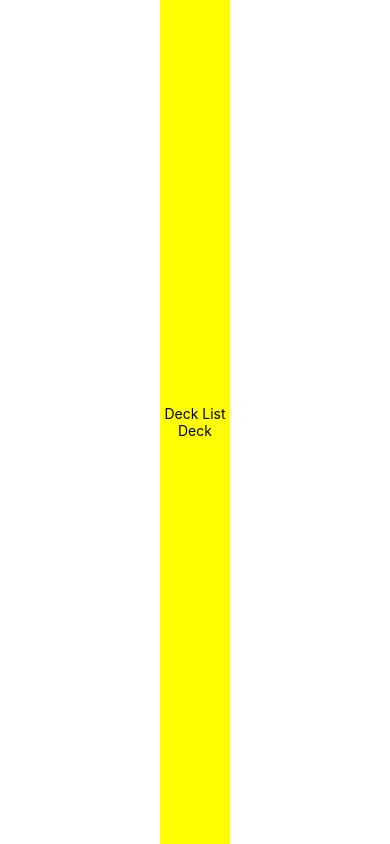
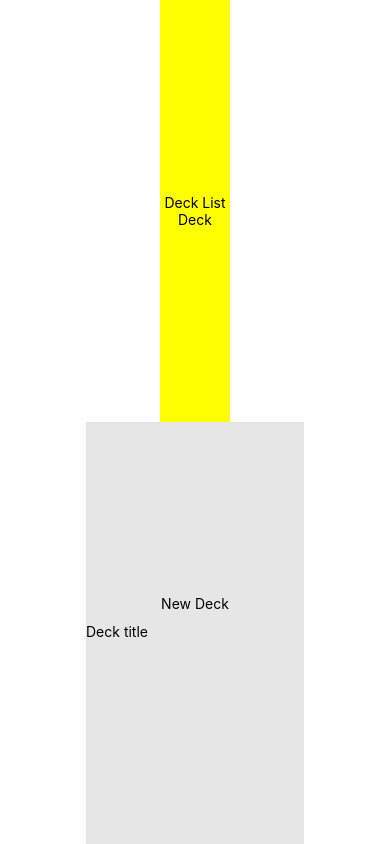
Before and after one commit to MarinaFroes/RDND-project3-mobile-flashcards, a React Native app: screen / in a window 390 px wide. Built offline with nearby package versions, Linux system fonts and the light colour scheme.

Commit message:
feat: Import NewDeck

```diff
--- a/App.js
+++ b/App.js
@@ -2,11 +2,13 @@ import React from 'react'
 import { StyleSheet, Text, View } from 'react-native'
 
 import DeckList from './components/DeckList'
+import NewDeck from './components/NewDeck'
 
 export default function App() {
   return (
     <View style={styles.container}>
       <DeckList />
+      <NewDeck />
     </View>
   )
 }
```
